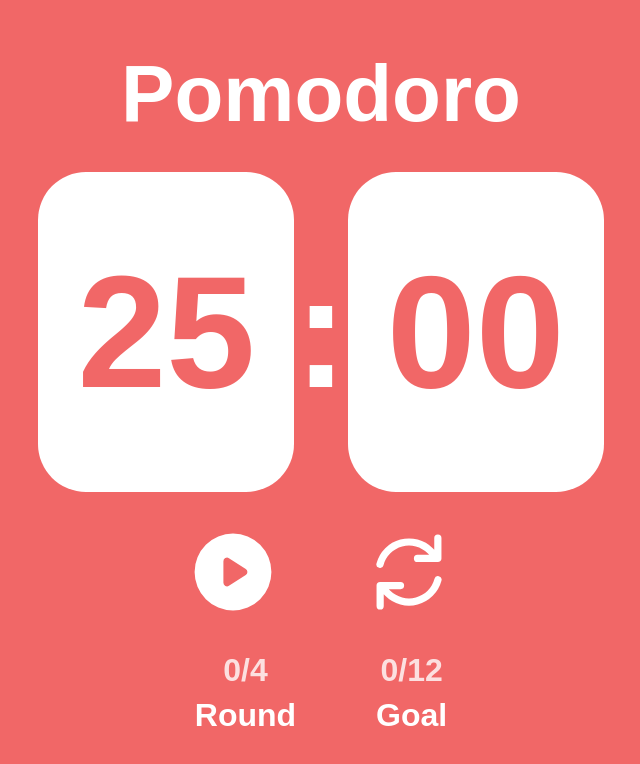
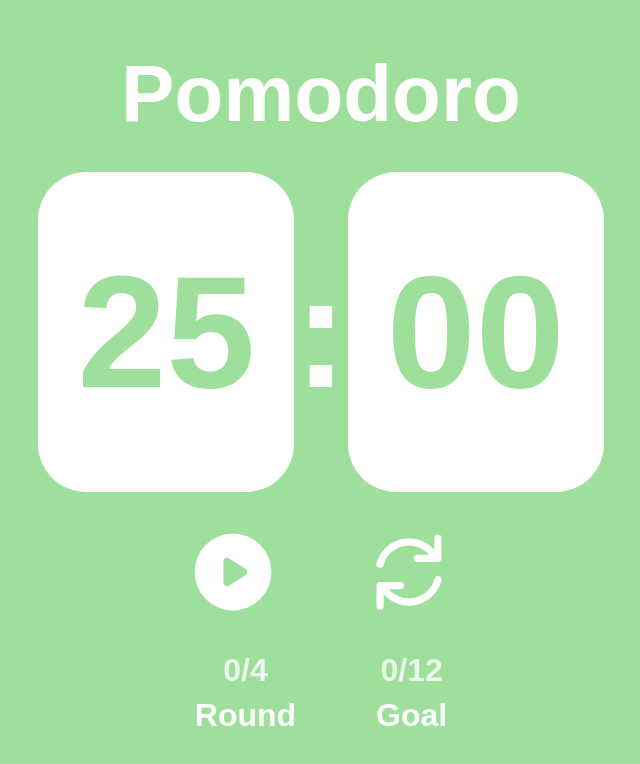
Before and after one commit to Sungmin-Kim-Dev/pomodoro-with-recoil-motion-styled, a React (Vite) app: page / in a window 1280 px wide. Shown: the top 764 px of the page, without its empty margins (319-959 px from the left). Built offline with nearby package versions, Linux system fonts and the light colour scheme; a web font is replaced by a local one.

Commit message:
try to change color

```diff
--- a/src/App.tsx
+++ b/src/App.tsx
@@ -3,14 +3,25 @@ import {useEffect} from "react";
 import {useRecoilState} from "recoil";
 import styled from "styled-components";
 import {goalNumber, isRunningState, minutesState, roundNumber, secondsState} from "./atoms";
+import { Theme } from "./theme";
 
-const Container = styled.div`
+const Container = styled(motion.div)`
   width: 100vw;
   height: 100vh;
-  background-color: ${(props) => props.theme.bgColor};
+  background-color: ${(props) => props.theme.bgColor2};
   padding-top: 3rem;
-  /* #9EDF9C */
 `;
+const containerVariants = {
+  running: {
+    backgroundColor: Theme.bgColor,
+    transition: { duration: 2 },
+  },
+  stopped: {
+    backgroundColor: Theme.bgColor2,
+    transition: { duration: 2 },
+  },
+};
+
 
 const Title = styled.h1`
   font-size: 5rem;
@@ -31,13 +42,21 @@ const NumberWrapper = styled.div`
 const NumberBox = styled(motion.div)`
   width: 16rem;
   height: 20rem;
-  color: ${(props) => props.theme.bgColor};
+  color: ${(props) => props.theme.bgColor2};
   background-color: ${(props) => props.theme.textColor};
   align-content: center;
   text-align: center;
   border-radius: 3rem;
 `;
 const numberBoxVariants = {
+  // running: {
+  //   color: Theme.bgColor,
+  //   transition: { duration: 2 },
+  // },
+  // stopped: {
+  //   color: Theme.bgColor2,
+  //   transition: { duration: 2 },
+  // },
   start: {
     scale: 0.7,
   },
@@ -132,6 +151,8 @@ function App() {
     }
   }, [currentRound, setCurrentGoal]);
 
+  // 현재 라운드를 25분으로 다시 설정하는 버튼
+  // 테스트를 위해 3초로 변경
   const resetTimer = () => {
     setIsRunning(false);
     setMinutes(0);
@@ -139,7 +160,7 @@ function App() {
   };
 
   return (
-    <Container>
+    <Container variants={containerVariants} initial="stopped" animate={isRunning ? "running" : "stopped"}>
       <Title>Pomodoro</Title>
       <NumberWrapper>
         <NumberBox variants={numberBoxVariants} initial="start" animate="end" key={`m${minutes}`}>
```
